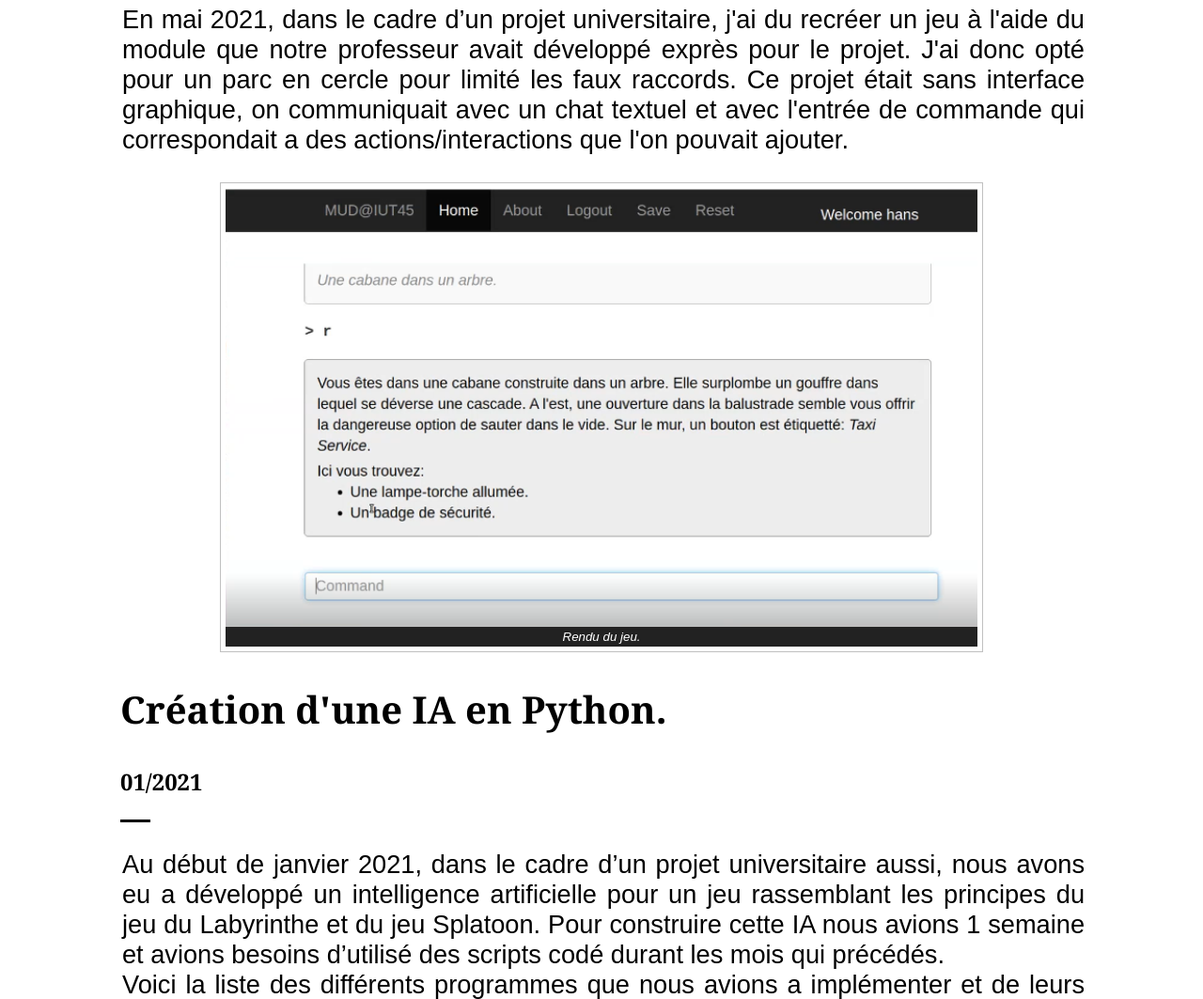
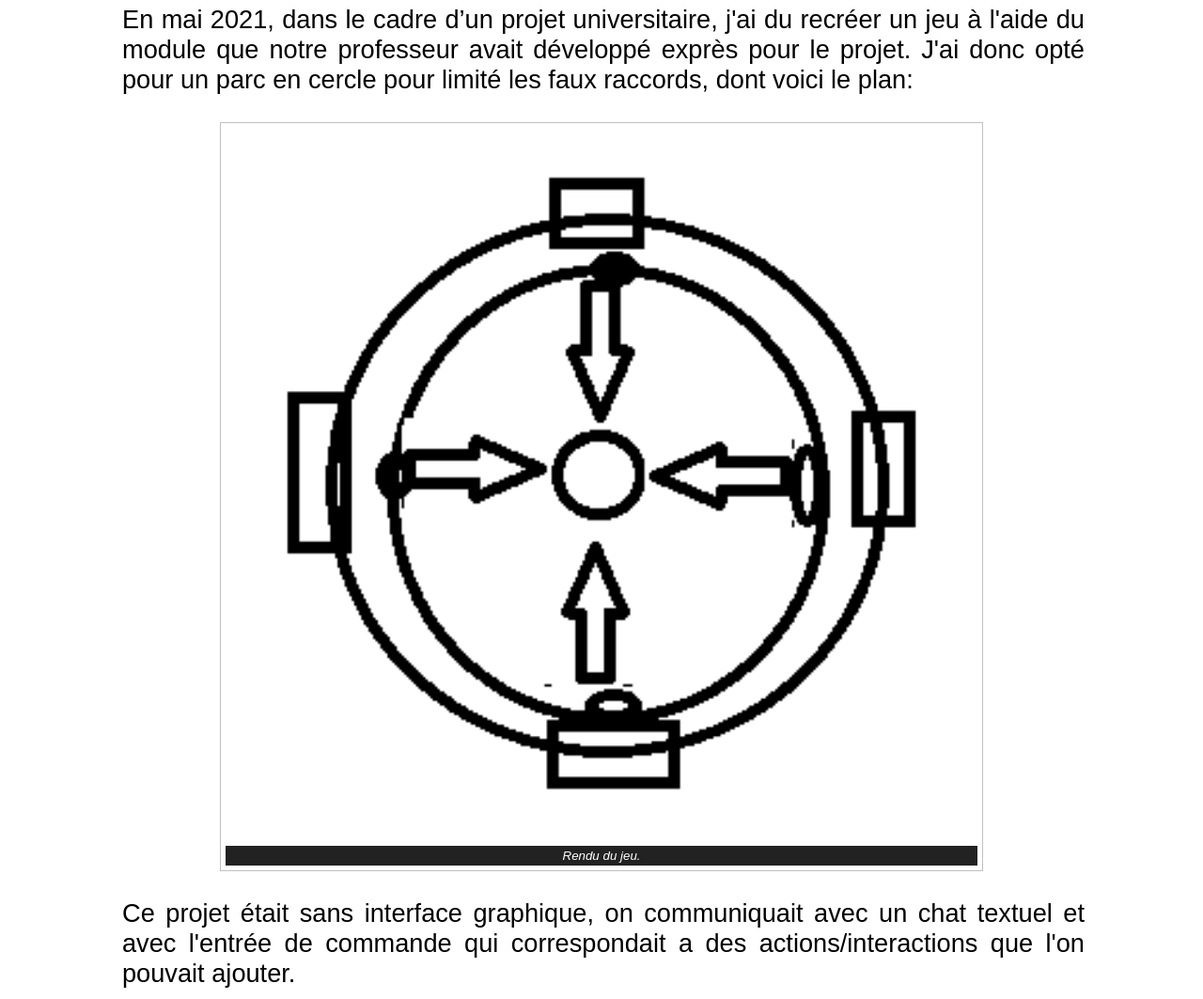
Before and after one commit to Pxtchi/Pxtchi.github.io, a plain HTML site: page HTML/projet.html in a window 1280 px wide. Shown: the part 414-1477 px from the top of the page at 94% size. Drawn offline with Linux system fonts and the light colour scheme.

Commit message:
Ajout plan alamud

```diff
--- a/HTML/projet.html
+++ b/HTML/projet.html
@@ -26,13 +26,21 @@
     <h3 class="projetsoustitle1" >05/2021</h3>
     <section id="traitblock1"></section>
         <p class ="textprojet1">En mai 2021, dans le cadre d’un projet universitaire, j'ai du recréer un jeu à l'aide du module que notre professeur avait développé exprès pour le
-         projet. J'ai donc opté pour un parc en cercle pour limité les faux raccords. Ce projet était sans interface graphique, on communiquait avec un chat textuel et avec l'entrée de commande
+         projet. J'ai donc opté pour un parc en cercle pour limité les faux raccords, dont voici le plan:</p>
+         <div class="divimg">
+            <figure>
+        <img alt="plan du jeu" src="../content/plan-alamud.png">
+        <figcaption>Rendu du jeu.</figcaption>
+        </figure>
+        </div>
+
+         <p class ="textprojet1">Ce projet était sans interface graphique, on communiquait avec un chat textuel et avec l'entrée de commande
          qui correspondait a des actions/interactions que l'on pouvait ajouter.
         </p>
 
         <div class="divimg">
             <figure>
-        <img alt="rendu du jeu" class="rendu" src="../content/jeu-alamud.png">
+        <img alt="rendu du jeu" src="../content/jeu-alamud.png">
         <figcaption>Rendu du jeu.</figcaption>
         </figure>
         </div>
@@ -73,7 +81,7 @@
 
         <div class="divimg">
             <figure>
-        <img alt="rendu graphique du jeu" class="rendu" src="../content/rendu-graphique.PNG">
+        <img alt="rendu graphique du jeu" src="../content/rendu-graphique.PNG">
         <figcaption>Rendu graphique du jeu.</figcaption>
         </figure>
         </div>
```
Also changed, not shown: content/plan-alamud.png (added).
